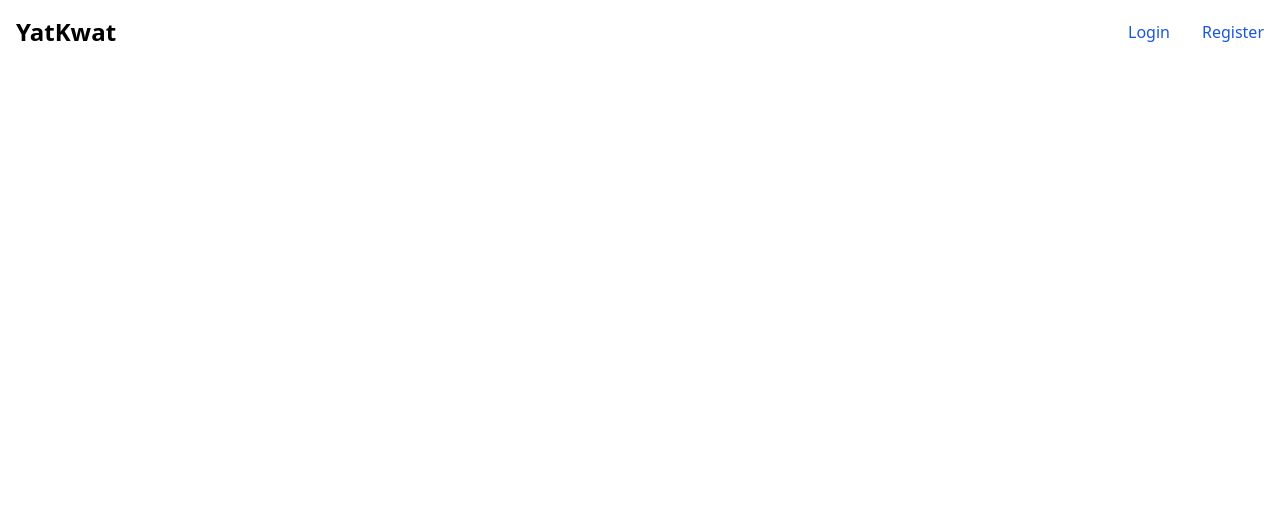
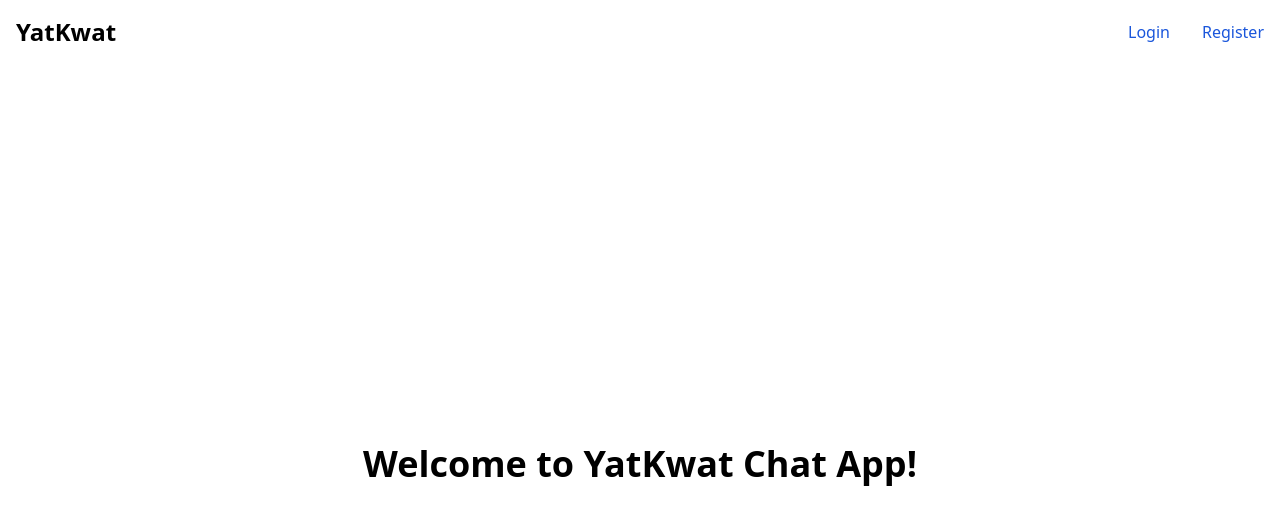
Before and after one commit to kyawzinwin2002/chat_frontend, a Vue app: page / in a window 1280 px wide. Shown: the top 524 px of the page. Built offline with nearby package versions, Linux system fonts and the light colour scheme; no server answers.

Commit message:
alittleFix

```diff
--- a/src/views/pages/Conversations.vue
+++ b/src/views/pages/Conversations.vue
@@ -11,7 +11,7 @@ onMounted(() => {
 })
 
 const authOrNot = (user_array) => {
-    return user_array.filter((user) => user.id !== authStore.user.id);
+    return user_array.filter((user) => user?.id !== authStore?.user?.id);
 }
 
 </script>
--- a/src/views/pages/Friends.vue
+++ b/src/views/pages/Friends.vue
@@ -46,8 +46,7 @@ const cancelRequestHandler = (receiver_id) => {
                 v-for="friend in friendsStore.friends" v-if="friendsStore.friends.length > 0">
                 <h1>{{ friend.name }}</h1>
                 <div class=" flex items-center gap-2">
-                    <router-link :to="{ path: `/chat/${friend?.id}` }"
-                        class=" px-7 py-2 bg-blue-500 text-white rounded-lg">Chat</router-link>
+
                     <button @click="unfriendHandler(friend.id)"
                         class=" px-7 py-2 bg-gray-500 text-white rounded-lg">Unfriend</button>
                 </div>
--- a/src/views/pages/Welcome.vue
+++ b/src/views/pages/Welcome.vue
@@ -1,4 +1,7 @@
 <script setup>
 </script>
 <template >
+    <div class=" w-[100%] h-screen flex items-center justify-center">
+        <h1 class=" text-4xl font-semibold">Welcome to YatKwat Chat App!</h1>
+    </div>
 </template>
```
